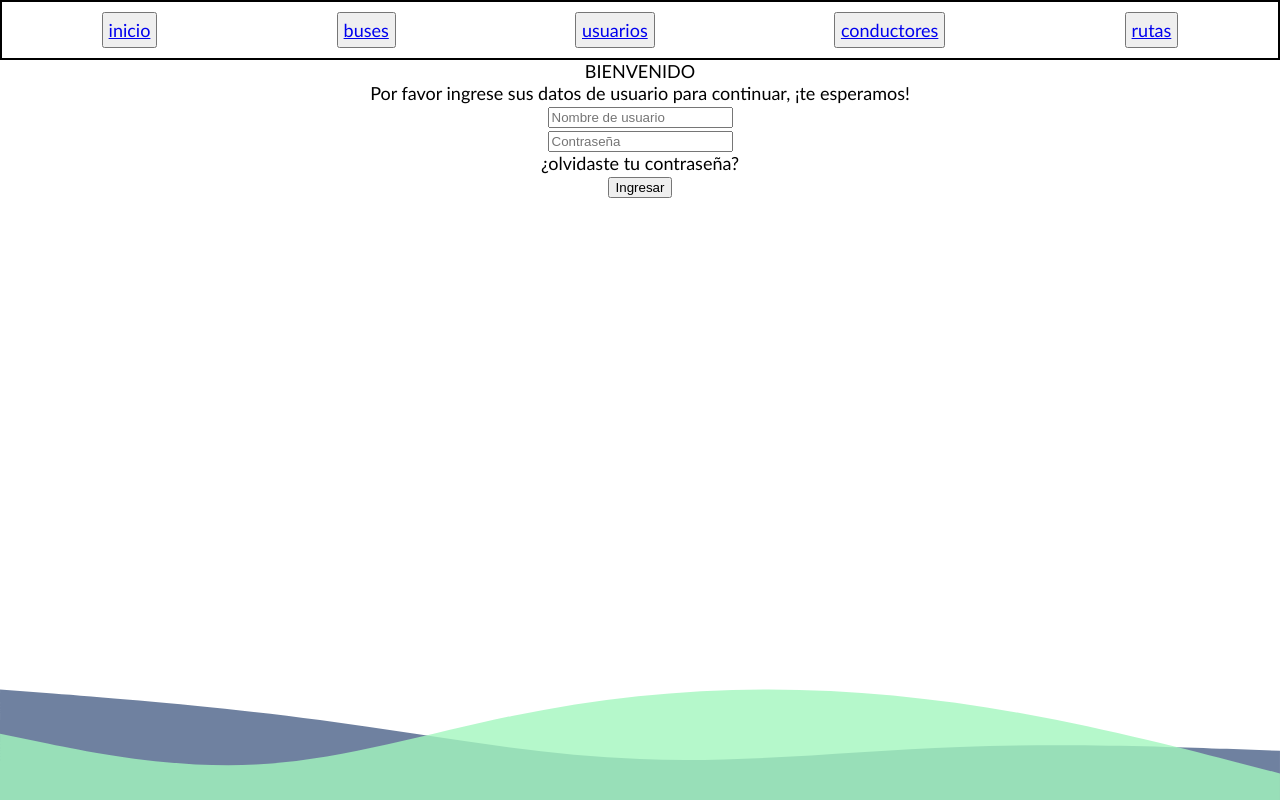
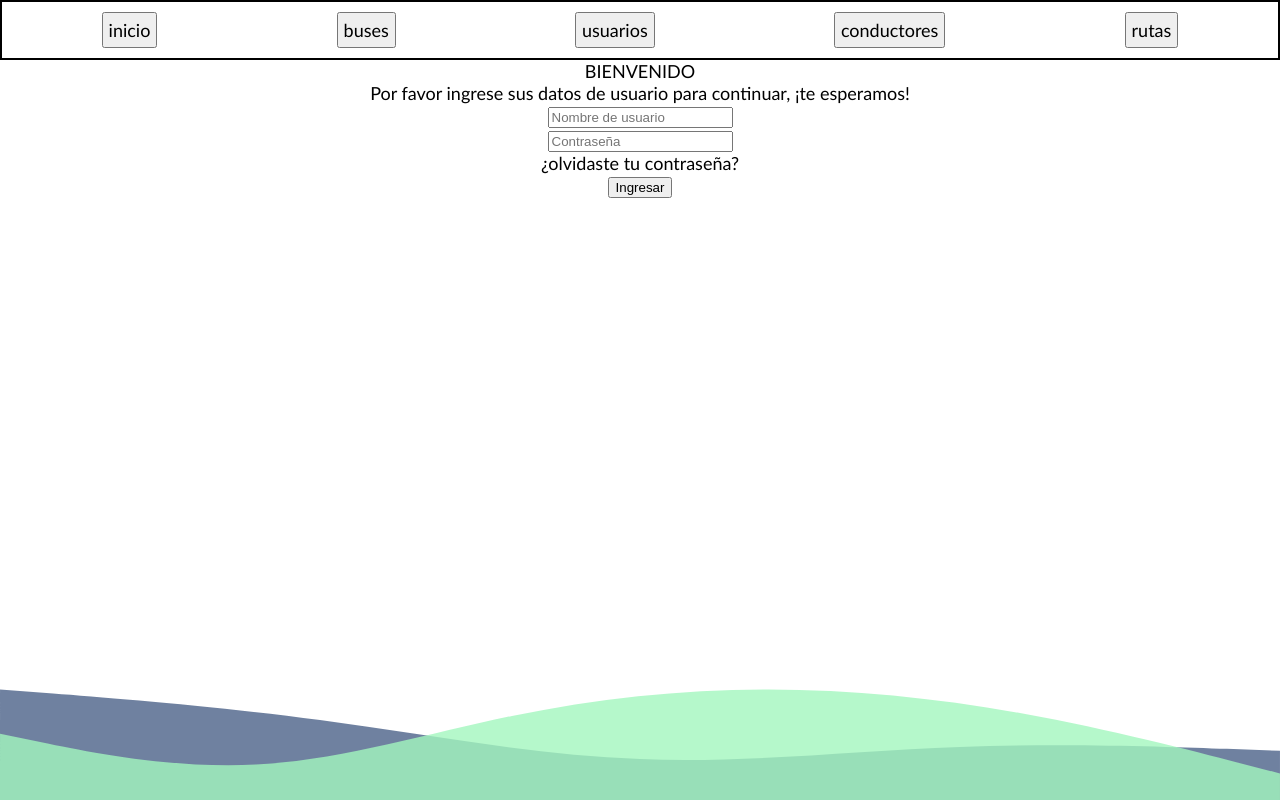
Before and after one commit to elblanquito/ADSO_TILINES_FRONT-END, a Vue app: page / in a window 1280 px wide. Built offline with nearby package versions, Linux system fonts and the light colour scheme.

Commit message:
Update botones

```diff
--- a/src/App.vue
+++ b/src/App.vue
@@ -1,18 +1,28 @@
 <template>
   <div class="cont">
-  <div class="opcionescont">
-    <button class="opcion"><router-link to="/">inicio</router-link></button>
-    <button class="opcion"><router-link to="/buses">buses</router-link></button>
-    <button class="opcion"><router-link to="/usuarios">usuarios</router-link></button>
-    <button class="opcion"><router-link to="/conductores">conductores</router-link></button>
-    <button class="opcion"><router-link to="/rutas">rutas</router-link></button>
+    <div class="opcionescont">
+  <router-link to="/" class="opcioncont">
+    <button class="opcion">inicio</button>
+  </router-link>
+  <router-link to="/buses" class="opcioncont">
+    <button class="opcion">buses</button>
+  </router-link>
+  <router-link to="/usuarios" class="opcioncont">
+    <button class="opcion">usuarios</button>
+  </router-link>
+  <router-link to="/conductores" class="opcioncont">
+    <button class="opcion">conductores</button>
+  </router-link>
+  <router-link to="/rutas" class="opcioncont">
+    <button class="opcion">rutas</button>
+  </router-link>
+
   </div>
   <router-view></router-view>
   </div>
 </template>
 
 <style scoped>
-
 *{
   margin: 0;
   padding: 0;
@@ -22,15 +32,18 @@
 }
 
 .opcionescont{
-  display: flex;
   background-color: white;
   border: solid 2px black;
   padding: 10px;
-  /* display: none; */
+  display: flex;
 }
 
 .opcion{
   padding: 5px;
   margin: auto;
 }
+
+.opcioncont{
+  margin: auto;
+}
 </style>
```
